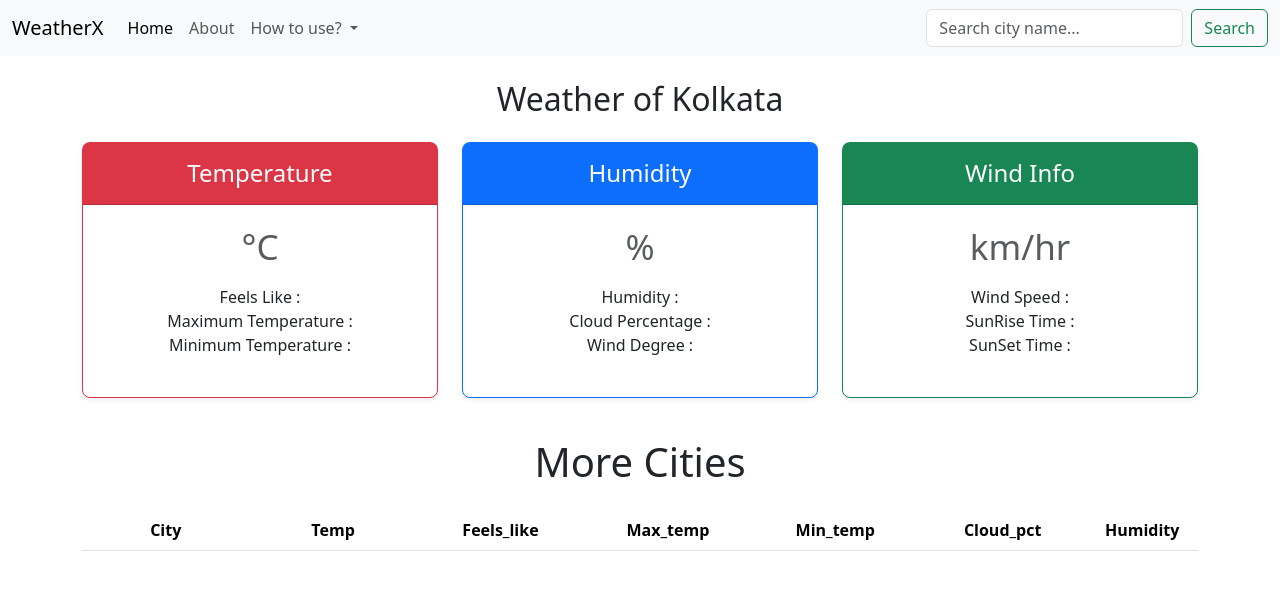
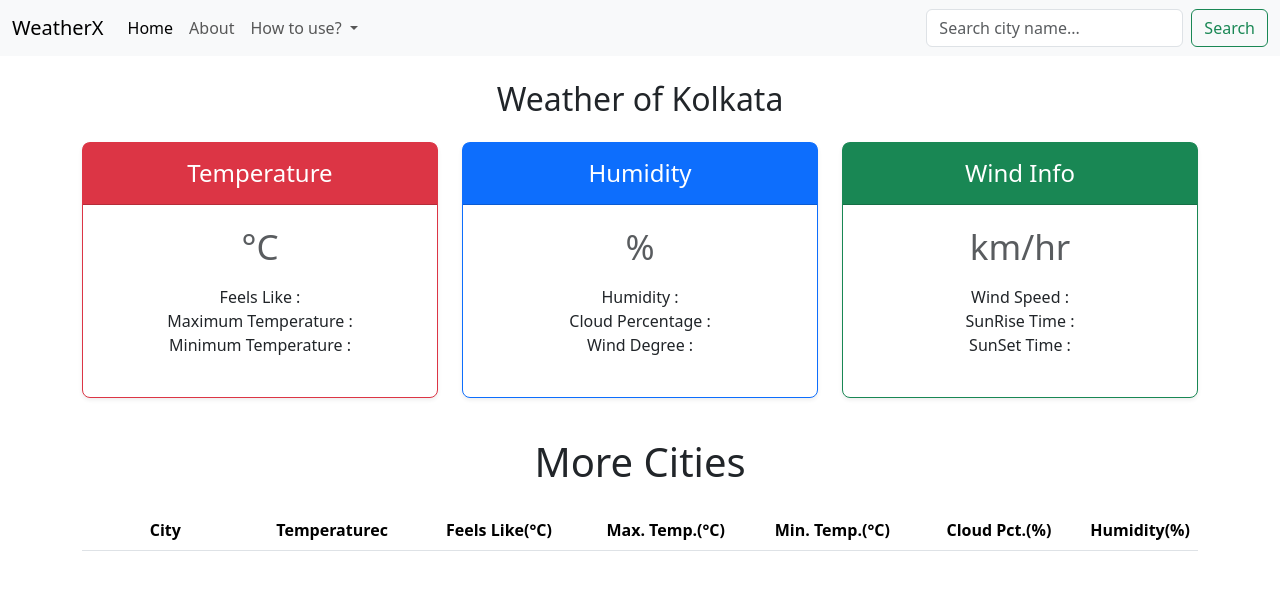
Before and after one commit to hrishav-hari/WeatherX, a plain HTML site: page index.html in a window 1280 px wide. Drawn offline with nearby package versions, Linux system fonts and the light colour scheme; no server answers.

Commit message:
table modified

```diff
--- a/index.html
+++ b/index.html
@@ -135,12 +135,12 @@
             <thead>
               <tr>
                 <th style="width: 15%">City</th>
-                <th style="width: 15%">Temp</th>
-                <th style="width: 15%">Feels_like</th>
-                <th style="width: 15%">Max_temp</th>
-                <th style="width: 15%">Min_temp</th>
-                <th style="width: 15%">Cloud_pct</th>
-                <th style="width: 15%">Humidity</th>
+                <th style="width: 15%">Temperaturec</th>
+                <th style="width: 15%">Feels Like(&deg;C)</th>
+                <th style="width: 15%">Max. Temp.(&deg;C)</th>
+                <th style="width: 15%">Min. Temp.(&deg;C)</th>
+                <th style="width: 15%">Cloud Pct.(%)</th>
+                <th style="width: 15%">Humidity(%)</th>
               </tr>
             </thead>
 
--- a/script.js
+++ b/script.js
@@ -31,12 +31,15 @@ const getWeather = (city) => {
     .catch((err) => console.error(err));
 };
 
+
 submit.addEventListener("click", (e) => {
   e.preventDefault();
   getWeather(city.value);
 });
 
+
 getWeather("Kolkata");
+
 
 const func = (city) => {
   const cityName = document.getElementById("cityName");
@@ -61,4 +64,4 @@ func("Kolkata");
 func("Mumbai");
 func("Bangalore");
 func("Chennai");
-func("Pune");
+func("Delhi");
```
